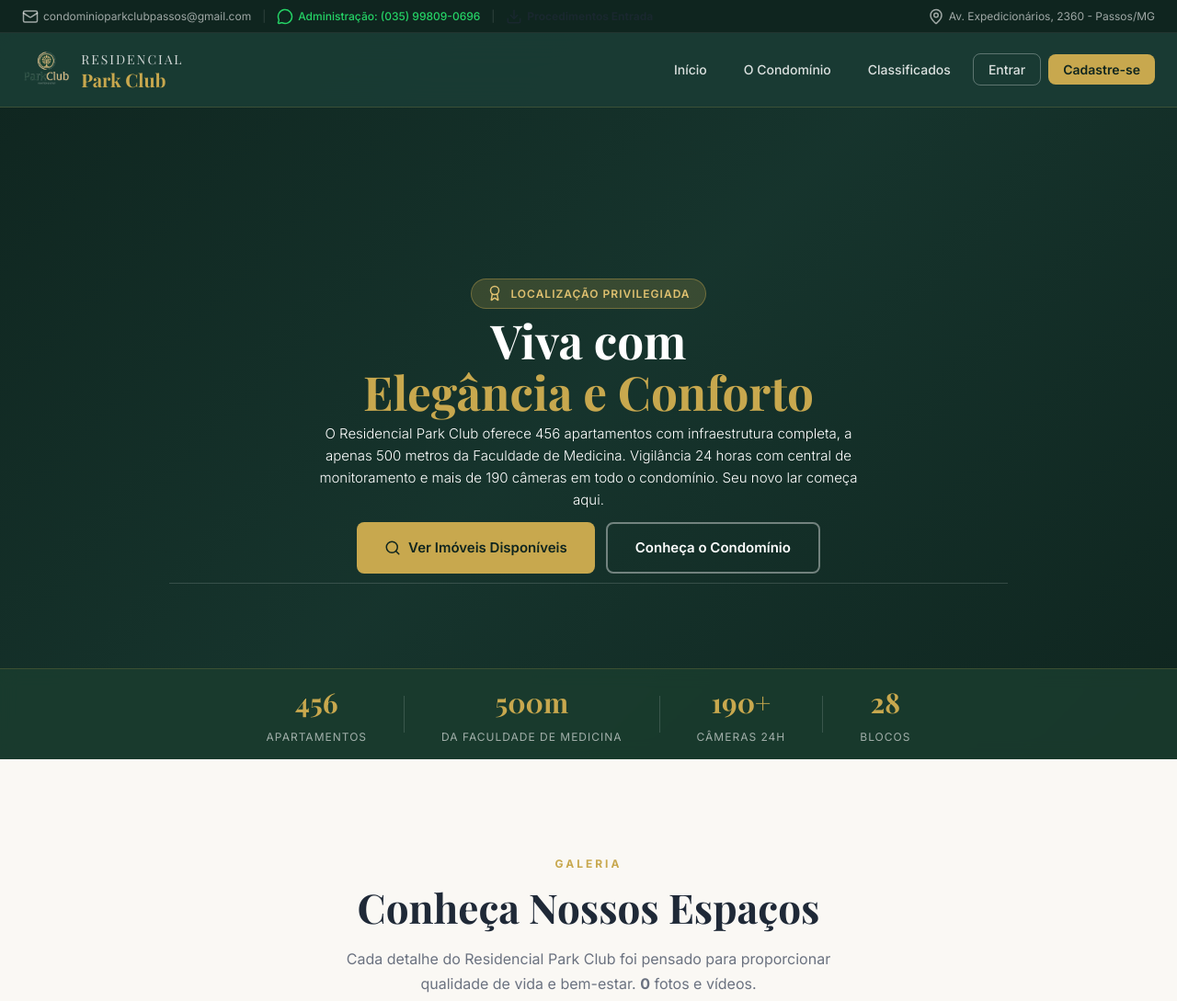
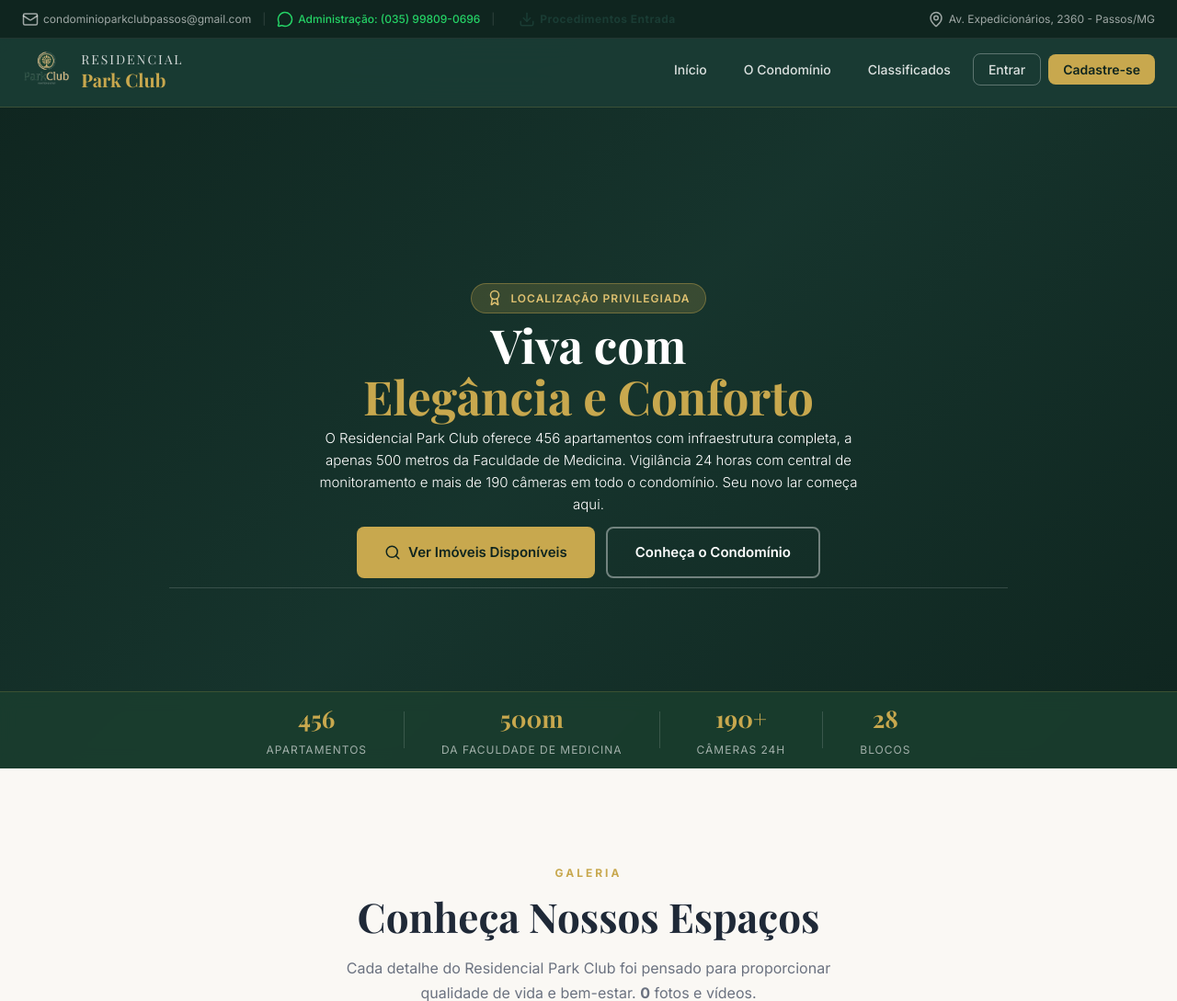
Before and after one commit to lumezencio/residencialparkclub, a Django app: page / in a window 1280 px wide. Shown: the top 1089 px of the page at 92% size. Run offline with Django 5.2, Linux system fonts and the light colour scheme; data that the repository does not hold is empty.

Commit message:
Fix Procedimentos Entrada visivel dourado, stats bar mais compacta
Co-Authored-By: Claude Opus 4.6 (1M context) <noreply@anthropic.com>

```diff
--- a/static/css/style.css
+++ b/static/css/style.css
@@ -317,8 +317,8 @@ a.topbar-item:hover {
     justify-content: center;
     overflow: hidden;
     background: var(--primary-dark);
-    margin-top: -90px;
-    padding-top: 90px;
+    margin-top: -80px;
+    padding-top: 80px;
 }
 
 .hero-stats-bar {
@@ -327,10 +327,10 @@ a.topbar-item:hover {
     left: 0;
     right: 0;
     z-index: 5;
-    background: rgba(26, 61, 46, 0.85);
+    background: rgba(26, 61, 46, 0.9);
     -webkit-backdrop-filter: blur(10px);
     backdrop-filter: blur(10px);
-    padding: 12px 0;
+    padding: 8px 0;
     border-top: 1px solid rgba(200, 168, 78, 0.2);
 }
 
@@ -484,7 +484,7 @@ a.topbar-item:hover {
 .stat-number {
     display: block;
     font-family: var(--font-display);
-    font-size: 30px;
+    font-size: 26px;
     font-weight: 700;
     color: var(--accent);
 }
@@ -2755,18 +2755,18 @@ select.form-input {
 }
 
 .topbar-download {
-    color: var(--gold) !important;
-    font-weight: 700;
-    animation: pulse-text 2s infinite;
+    background: var(--gold);
+    color: var(--primary) !important;
+    font-weight: 800;
+    padding: 3px 14px;
+    border-radius: 20px;
+    font-size: 12px;
+    letter-spacing: 0.5px;
 }
 
 .topbar-download:hover {
-    color: #fff !important;
-}
-
-@keyframes pulse-text {
-    0%, 100% { opacity: 1; }
-    50% { opacity: 0.6; }
+    background: #fff;
+    color: var(--primary) !important;
 }
 
 /* ============================================
```
